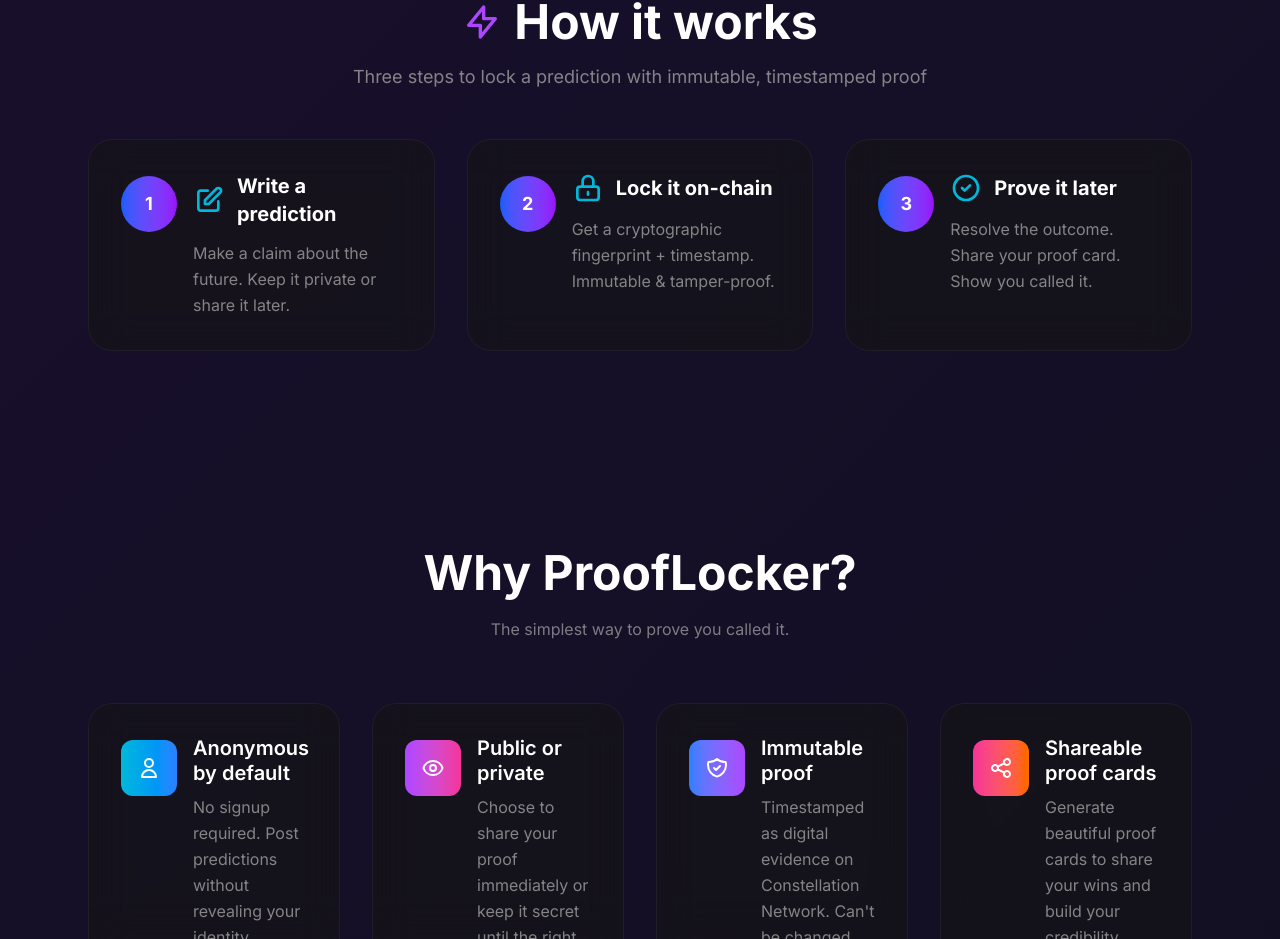
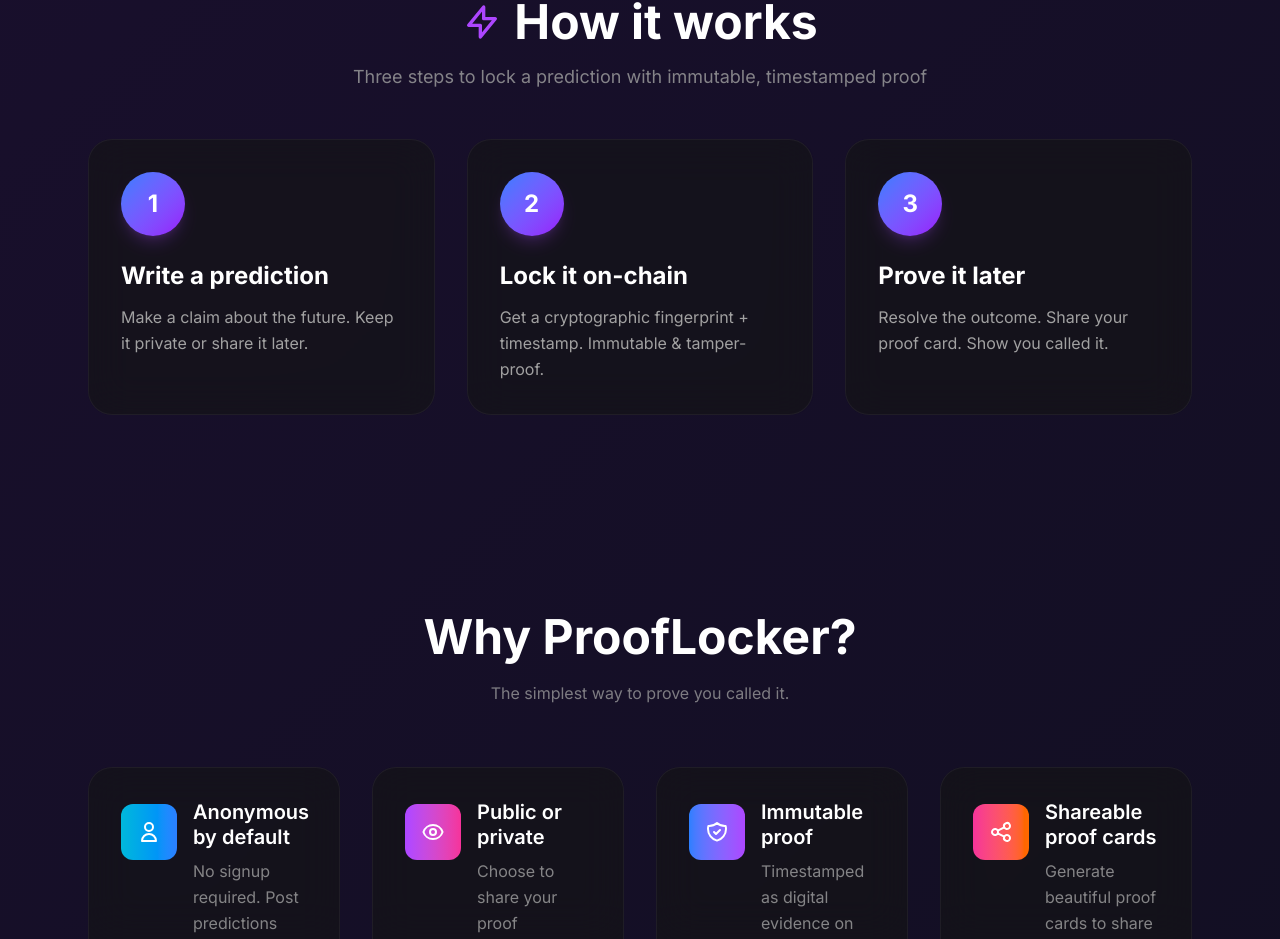
Before and after one commit to Boomchakalala/prooflocker, a Next.js app: page / in a window 1280 px wide. Shown: the part 1352-2291 px from the top of the page. Built offline with nearby package versions, Linux system fonts and the light colour scheme; no server answers.

Commit message:
Sandbox autosave

```diff
--- a/src/components/HowItWorks.tsx
+++ b/src/components/HowItWorks.tsx
@@ -4,31 +4,16 @@ export default function HowItWorks() {
       number: "1",
       title: "Write a prediction",
       description: "Make a claim about the future. Keep it private or share it later.",
-      icon: (
-        <svg className="w-6 h-6 sm:w-8 sm:h-8" fill="none" stroke="currentColor" viewBox="0 0 24 24">
-          <path strokeLinecap="round" strokeLinejoin="round" strokeWidth={2} d="M11 5H6a2 2 0 00-2 2v11a2 2 0 002 2h11a2 2 0 002-2v-5m-1.414-9.414a2 2 0 112.828 2.828L11.828 15H9v-2.828l8.586-8.586z" />
-        </svg>
-      ),
     },
     {
       number: "2",
       title: "Lock it on-chain",
       description: "Get a cryptographic fingerprint + timestamp. Immutable & tamper-proof.",
-      icon: (
-        <svg className="w-6 h-6 sm:w-8 sm:h-8" fill="none" stroke="currentColor" viewBox="0 0 24 24">
-          <path strokeLinecap="round" strokeLinejoin="round" strokeWidth={2} d="M12 15v2m-6 4h12a2 2 0 002-2v-6a2 2 0 00-2-2H6a2 2 0 00-2 2v6a2 2 0 002 2zm10-10V7a4 4 0 00-8 0v4h8z" />
-        </svg>
-      ),
     },
     {
       number: "3",
       title: "Prove it later",
       description: "Resolve the outcome. Share your proof card. Show you called it.",
-      icon: (
-        <svg className="w-6 h-6 sm:w-8 sm:h-8" fill="none" stroke="currentColor" viewBox="0 0 24 24">
-          <path strokeLinecap="round" strokeLinejoin="round" strokeWidth={2} d="M9 12l2 2 4-4m6 2a9 9 0 11-18 0 9 9 0 0118 0z" />
-        </svg>
-      ),
     },
   ];
 
@@ -50,36 +35,25 @@ export default function HowItWorks() {
           </div>
         </div>
 
-        {/* Steps Grid - Mobile: Stack, Web: 3-col grid */}
-        <div className="grid grid-cols-1 gap-4 sm:gap-6 md:grid md:grid-cols-3 md:gap-8 md:items-stretch">
+        {/* Steps Grid */}
+        <div className="space-y-4 sm:space-y-6 md:grid md:grid-cols-3 md:gap-6 lg:gap-8 md:space-y-0">
           {steps.map((step, index) => (
-            <div key={index} className="glass border border-white/10 rounded-2xl sm:rounded-3xl p-5 sm:p-8 md:h-full md:flex md:flex-col md:justify-start hover:border-purple-500/30 transition-all group">
-              <div className="md:flex md:items-start md:gap-4">
-                {/* Number badge - left on desktop */}
-                <div className="md:shrink-0 md:mt-1">
-                  <div className="inline-flex items-center justify-center w-12 h-12 sm:w-14 sm:h-14 rounded-full bg-gradient-to-r from-blue-600 to-purple-600 text-white font-bold text-lg shrink-0 group-hover:scale-110 transition-transform mb-4 md:mb-0">
+            <div
+              key={index}
+              className="glass border border-white/10 rounded-2xl sm:rounded-3xl p-6 sm:p-8 hover:border-purple-500/30 transition-all group"
+            >
+              {/* Number badge */}
+              <div className="inline-flex items-center justify-center w-14 h-14 sm:w-16 sm:h-16 rounded-full bg-gradient-to-br from-blue-500 to-purple-600 text-white font-bold text-xl sm:text-2xl mb-4 sm:mb-6 group-hover:scale-110 transition-transform shadow-lg shadow-purple-500/20">
                 {step.number}
               </div>
-                </div>
 
-                {/* Content column - right on desktop */}
-                <div className="md:min-w-0">
-                  {/* Icon + Title */}
-                  <div className="flex items-center gap-3 mb-2 sm:mb-3">
-                    <div className="text-cyan-500 flex-shrink-0">
-                      {step.icon}
-                    </div>
-                    <h3 className="text-lg sm:text-xl font-bold text-white">
+              {/* Content */}
+              <h3 className="text-xl sm:text-2xl font-bold text-white mb-3">
                 {step.title}
               </h3>
-                  </div>
-
-                  {/* Description */}
-                  <p className="text-sm sm:text-base text-neutral-400 leading-relaxed opacity-80">
+              <p className="text-sm sm:text-base text-neutral-400 leading-relaxed">
                 {step.description}
               </p>
-                </div>
-              </div>
             </div>
           ))}
         </div>
```
Lines whose indentation alone changed are shown as unchanged.
